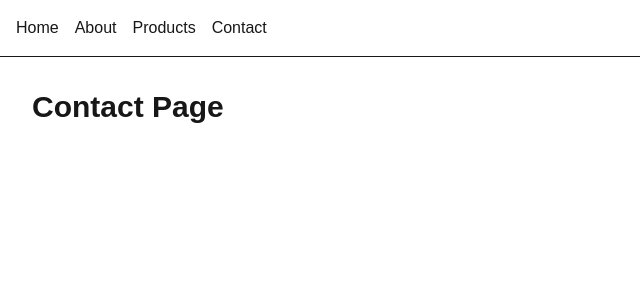
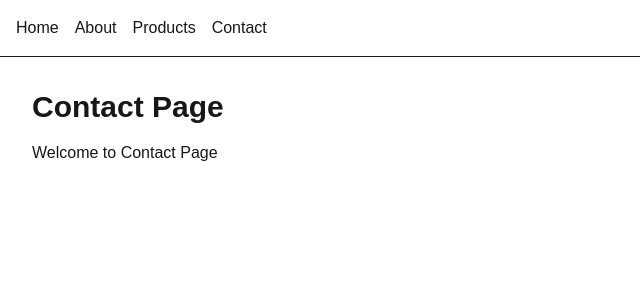
Before and after one commit to k-phuwasuwan/learn-nextJs, a Next.js app: page /contact in a window 1280 px wide. Shown: the top 300 px of the page, without its empty margins (0-640 px from the left). Built offline with nearby package versions, Linux system fonts and the light colour scheme.

Commit message:
feat: contact page

```diff
--- a/app/contact/page.tsx
+++ b/app/contact/page.tsx
@@ -10,6 +10,7 @@ function ContactPage() {
   return (
     <main className="p-8">
       <h1 className="text-3xl font-bold">Contact Page</h1>
+      <p className="mt-4">Welcome to Contact Page</p>
     </main>
   )
 }
```
